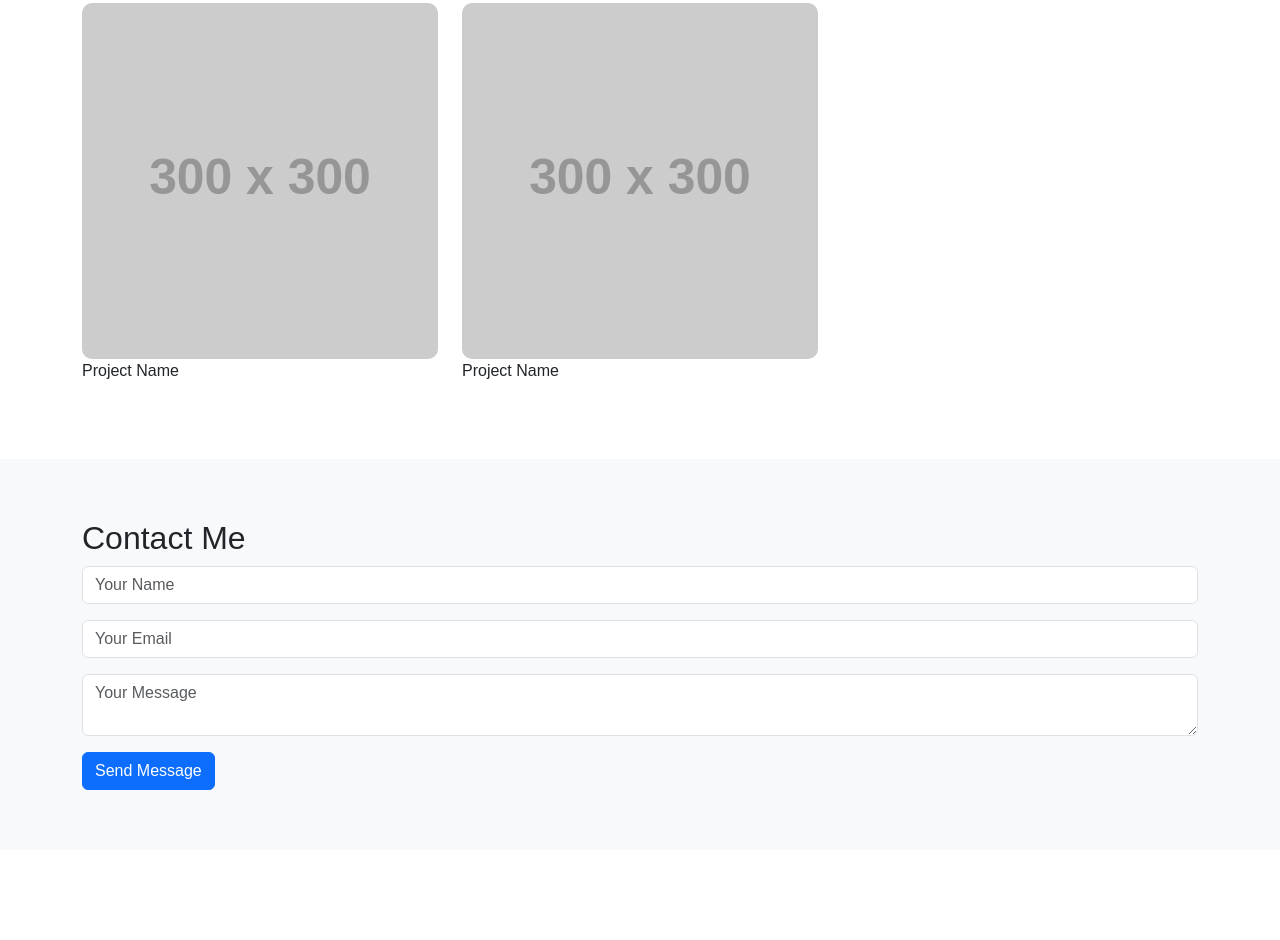
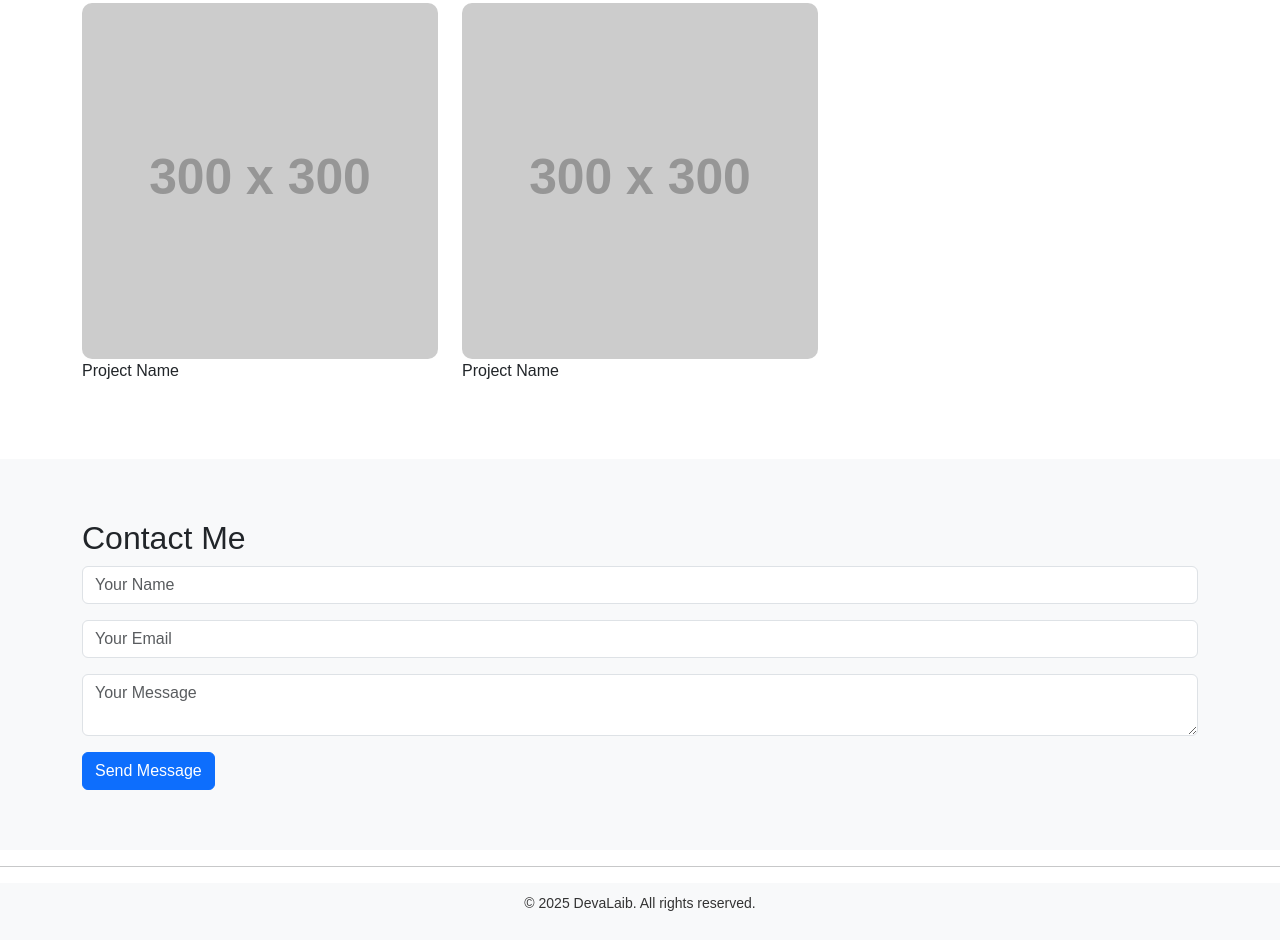
Before and after one commit to laib-ayub/First-Repo, a plain HTML site: page index.html in a window 1280 px wide. Shown: the part 1420-2360 px from the top of the page. Before the commit the page ends 2270 px from the top, so only its background shows below. Drawn offline with nearby package versions, Linux system fonts and the light colour scheme; placeholder pictures from the web are drawn by us.

Commit message:
Update index.html

```diff
--- a/index.html
+++ b/index.html
@@ -15,6 +15,14 @@
         .dark-mode .btn-dark { background-color: white; color: black; }
         .section { padding: 60px 0; }
         .project img { width: 100%; height: auto; border-radius: 10px; }
+        footer {
+    text-align: center;
+    padding: 10px;
+    background-color: #f8f9fa;
+    font-size: 14px;
+    color: #333;
+}
+
     </style>
 </head>
 <body>
@@ -95,6 +103,11 @@
             </form>
         </div>
     </section>
+    <hr>
+    <footer>
+    <p>&copy; 2025 DevaLaib. All rights reserved.</p>
+</footer>
+
 
     <script>
         function toggleDarkMode() {
```
